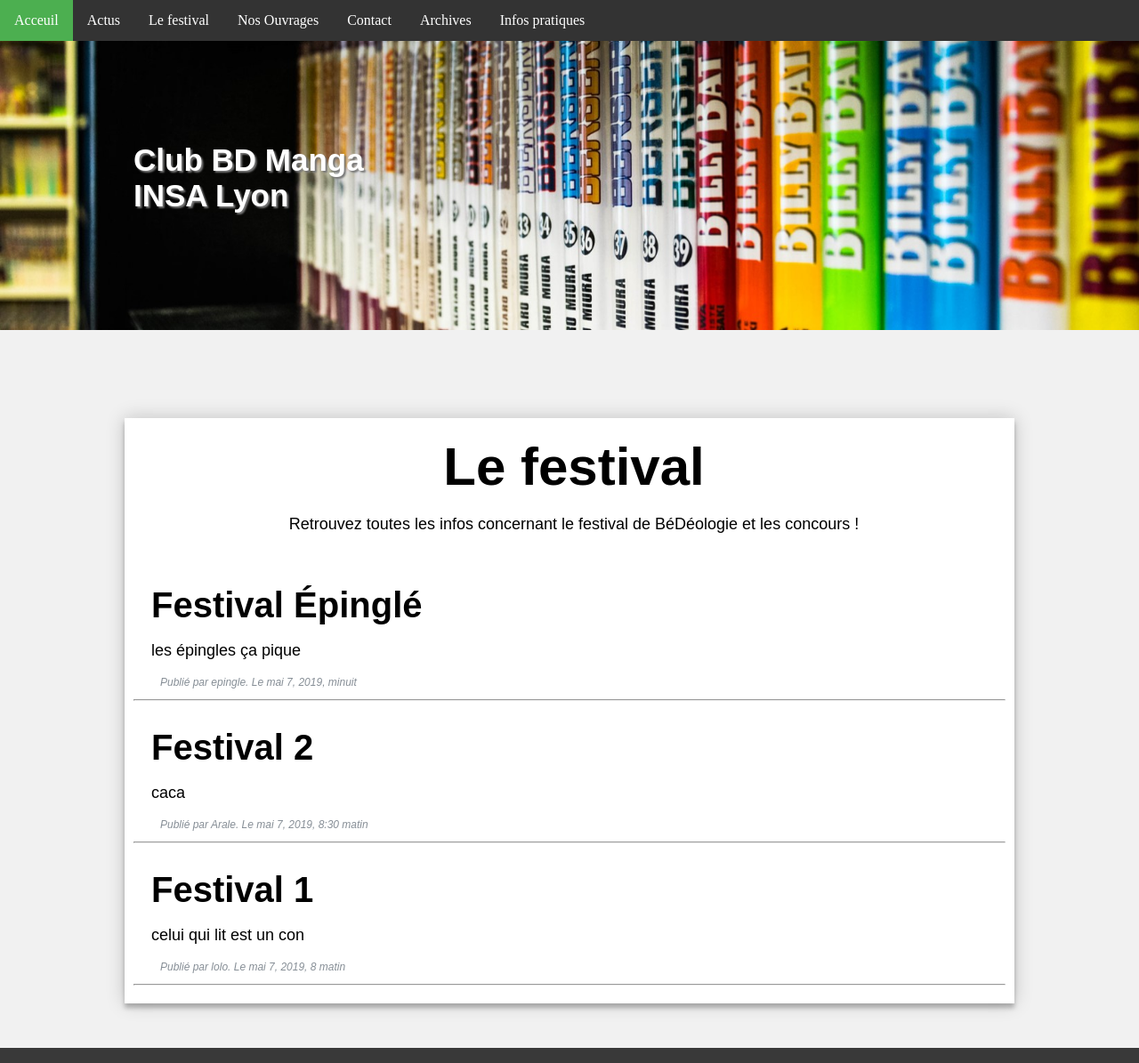
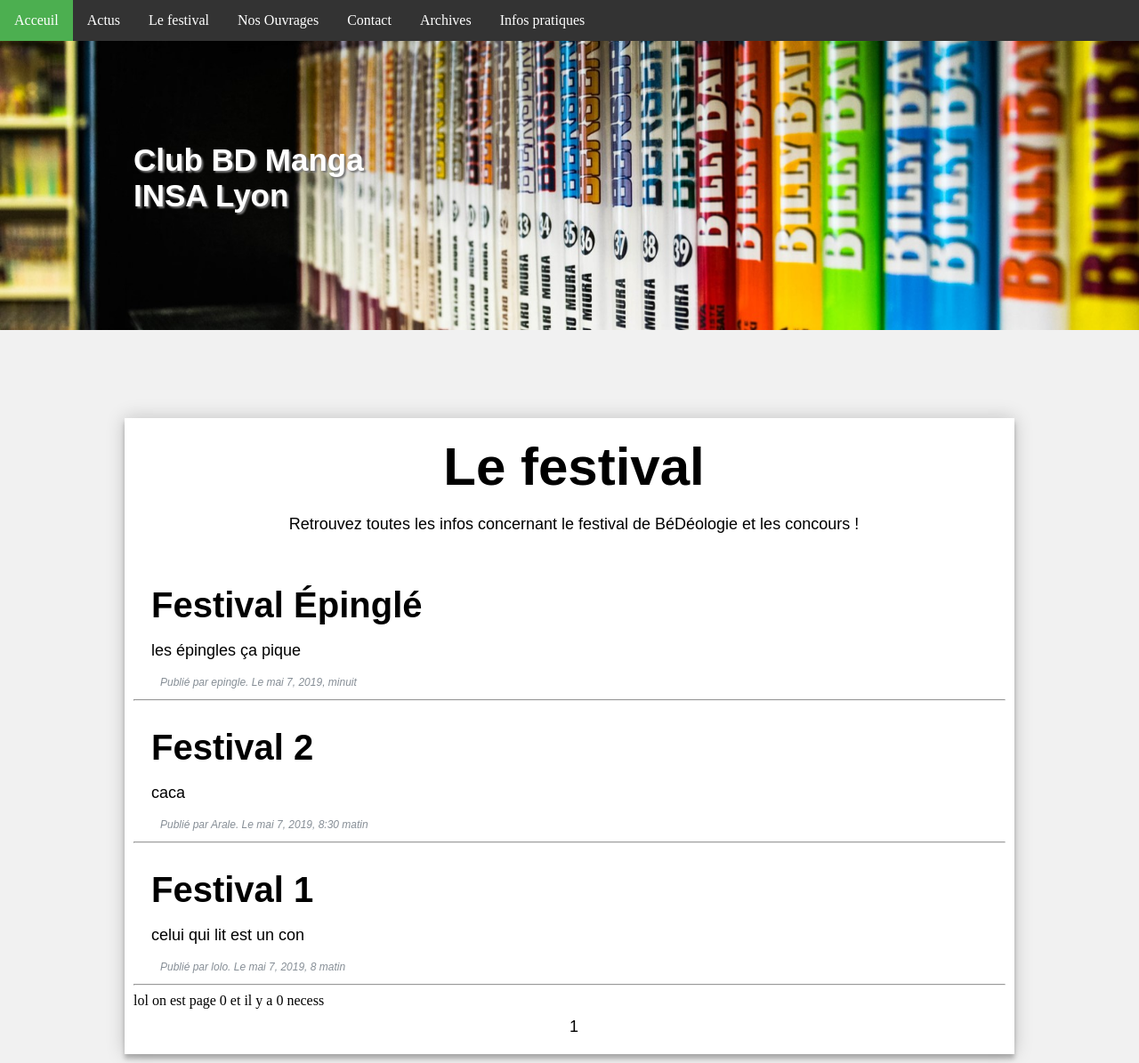
Before and after one commit to insa-bd-manga/WebProject, a Django app: page /festival in a window 1280 px wide; the page is wider, and only the part inside the window is pictured. Shown: the top 1195 px of that part at 89% size. Run offline with Django 3.2, Linux system fonts and the light colour scheme; data comes from the database, SQL or seed files in the repository; both versions use the stored data as it was after the commit; parts of the project's set-up code (start-up, migrations or seed data) failed here and were passed over; some libraries are stand-ins or nearby versions; some web fonts are replaced.

Commit message:
festival corrigé

```diff
--- a/vitrine/static/vitrine/actus.css
+++ b/vitrine/static/vitrine/actus.css
@@ -93,10 +93,15 @@
 }
 
 
+.pages{
+    text-align: center;
+}
 
-.pages{
+.pages a{
 
-    text-align: center;
+    color: #000000;
+    text-decoration: none;
+
 }
 
 
--- a/vitrine/templates/vitrine/festival.html
+++ b/vitrine/templates/vitrine/festival.html
@@ -24,58 +24,48 @@
         {% endfor %}
 
         {#  Début de la partie qui Sert à naviguer entre les pages #}
+    lol on est page {{ page }} et il y a  {{ pages_necessaires }} necess
         <div class="pages">{% if page != 0 %}<a id="previous_page" href="">Page précédente</a> {% endif %}
             <span id="nb_pages"></span>
-            {% if page < pages_necess  %}<a id="next_page" href="">Page suivante</a>{% endif %}
+            {% if page < pages_necessaires  %}<a id="next_page" href="">Page suivante</a>{% endif %}
         </div>
 
     </div>
 
 
     <script type="text/javascript">
+
         var page_suivante = document.getElementById('next_page');
         var page_precedente = document.getElementById('previous_page');
         var nbr_pages = document.getElementById("nb_pages");
 
 
         var text = '';
-        var nb_pages_necessaire = ((({{ nbr_articles }})/10)+1) ;
-        for(var i=1;i<nb_pages_necessaire; i++) {
+        for(var i=1;i<=({{ pages_necessaires }}+1); i++) {
 
-            if ("{{ tag }}" == ""){
-                text += " <a href='/actus/" +(i-1)+"' > " + i + " </a>";
-            }
-            else {
-                text += "<a href='/actus/{{ tag }}/"+(i-1)+"'>" + i + " </a> ";
-            }
-
+                text += "<a href='/festival/"+(i-1)+"' >" + i + " </a> ";
 
 
         }
 
         text+='';
+
         nbr_pages.innerHTML = text;
 
         var num_page_suivante;
         var num_page_precedente;
-        var tag_page =0 ;
-         if ("{{ tag }}" != ""){
-             tag_page = "{{ tag }}" + "/";
-         }
-         else {
-             tag_page = "{{ tag }}";
-         }
+
 
         num_page_suivante = {{ page }} +1;
         num_page_precedente = {{ page }} -1;
 
         if (page_suivante != null){
-            page_suivante.href = "/actus/" + tag_page + num_page_suivante;
+            page_suivante.href = "/festival/"  + num_page_suivante;
         }
 
 
         if (page_precedente!=null){
-            page_precedente.href="/actus/"+tag_page+num_page_precedente;
+            page_precedente.href="/festival/"+num_page_precedente;
         }
 
     </script>
--- a/vitrine/views.py
+++ b/vitrine/views.py
@@ -135,8 +135,11 @@ def festival(request, num_page=0):
 
     #Récupère les n articles qui ont le tag "festival" ou "concours", met en premier ceux qui sont épinglés, et trie ensuite par date
     n = 10
-    query = Article.objects.filter(Q(tag__nom_tag__icontains="festival") | Q(tag__nom_tag__icontains="concours")).filter(date__lt=timezone.now()).order_by("-epingler", "-date")[n*(num_page):n*(num_page+1)]
-    return render(request, 'vitrine/festival.html', {"last_articles": query, "page": num_page})
+    query = Article.objects.filter(Q(tag__nom_tag__icontains="festival") | Q(tag__nom_tag__icontains="concours")).filter(date__lt=timezone.now()).order_by("-epingler", "-date")
+    nbr_articles = len(query)
+    pages_necess = ceil((nbr_articles/10))-1 #nombre de pages necessaire pour afficher tout les articles -1 du à l'indexation commencant à 0
+    query = query[n*(num_page):n*(num_page+1)]
+    return render(request, 'vitrine/festival.html', {"last_articles": query, "page": num_page, "pages_necessaires": pages_necess })
     #/!\ définition valide pour des affichages page par page, mais apparement aussi pour de l'infinite scroll (cf : https://infinite-scroll.com/)
 
 
```
Also changed, not shown: db.sqlite3.
